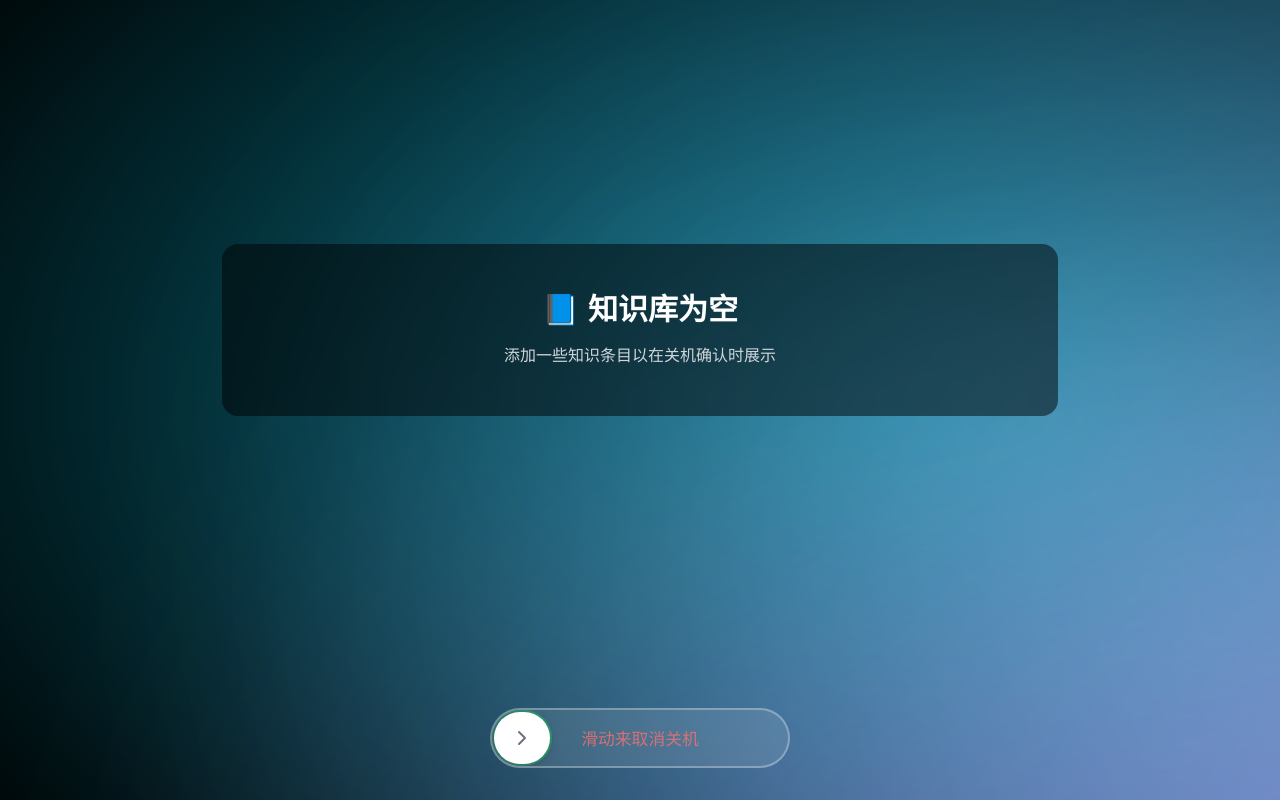
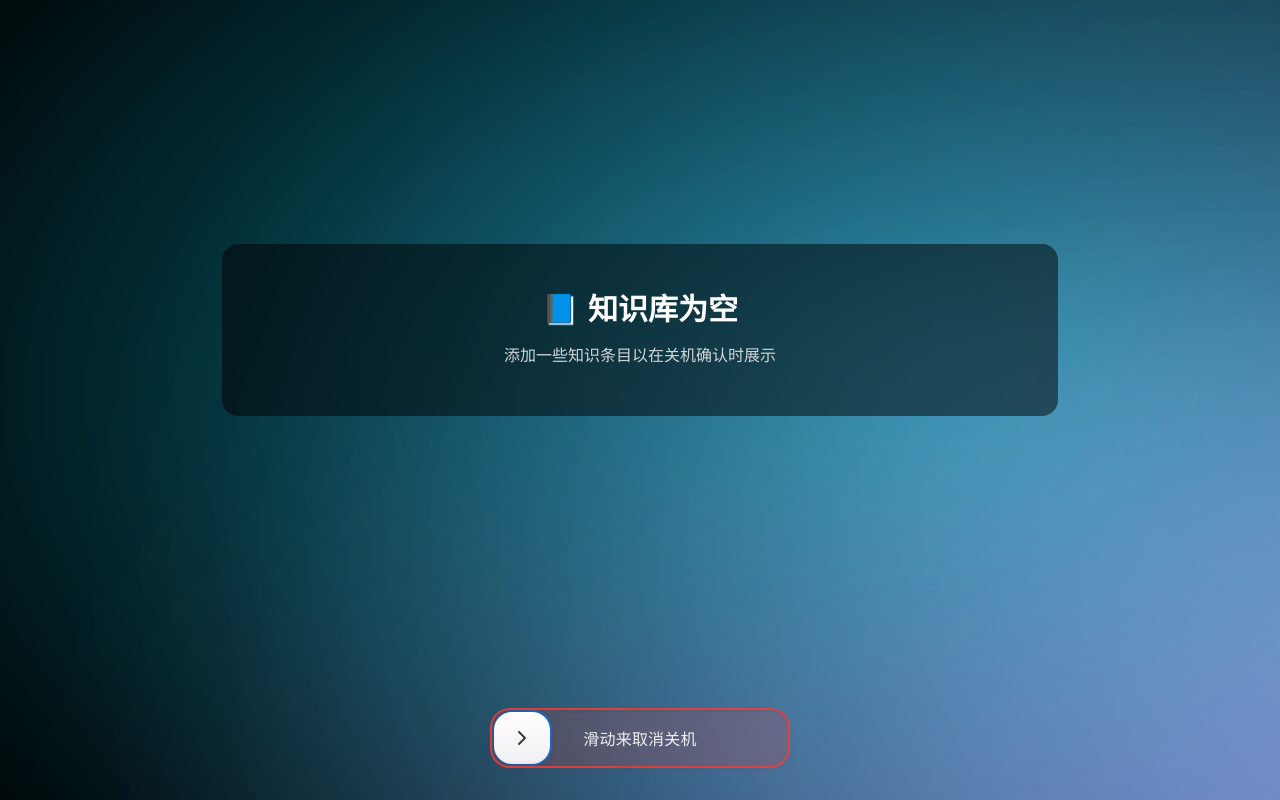
Before and after one commit to ouuyu/nezha-pro, a Vue app: page /#/shutdown-confirm in a window 1280 px wide. Built offline with nearby package versions, Linux system fonts and the light colour scheme.

Commit message:
refactor(SlideToUnlock): enhance UX and visual design

```diff
--- a/src/components/SlideToUnlock.vue
+++ b/src/components/SlideToUnlock.vue
@@ -6,7 +6,7 @@ interface Props {
   disabled?: boolean
   width?: number
   height?: number
-  countdownValue?: number | null // 新增：接收倒计时值
+  countdownValue?: number | null
 }
 
 const props = withDefaults(defineProps<Props>(), {
@@ -32,7 +32,7 @@ const maxPosition = computed(() => props.width - props.height)
 
 const knobStyle = computed(() => ({
   transform: `translateX(${knobPosition.value}px)`,
-  transition: isDragging.value ? 'none' : 'transform 0.3s ease',
+  transition: isDragging.value ? 'none' : 'transform 0.3s cubic-bezier(0.4, 0, 0.2, 1)',
 }))
 
 const progressStyle = computed(() => ({
@@ -43,54 +43,41 @@ const isUrgent = computed(() => props.countdownValue && props.countdownValue <=
 
 const textOpacity = computed(() => {
   const progress = knobPosition.value / maxPosition.value
-  return Math.max(0.3, 1 - progress * 1.5)
+  return Math.max(0.2, 1 - progress * 1.3)
 })
 
 function handleStart(event: MouseEvent | TouchEvent) {
   if (props.disabled)
     return
-
   isDragging.value = true
   const clientX = 'touches' in event ? event.touches[0].clientX : event.clientX
   startX.value = clientX - knobPosition.value
-
   document.addEventListener('mousemove', handleMove)
   document.addEventListener('mouseup', handleEnd)
   document.addEventListener('touchmove', handleMove)
   document.addEventListener('touchend', handleEnd)
-
   event.preventDefault()
 }
 
 function handleMove(event: MouseEvent | TouchEvent) {
   if (!isDragging.value)
     return
-
   const clientX = 'touches' in event ? event.touches[0].clientX : event.clientX
   currentX.value = clientX - startX.value
-
-  // 限制滑动范围
   knobPosition.value = Math.max(0, Math.min(maxPosition.value, currentX.value))
-
   event.preventDefault()
 }
 
 function handleEnd() {
   if (!isDragging.value)
     return
-
   isDragging.value = false
-
-  // 检查是否滑动到了最右边
   if (knobPosition.value >= maxPosition.value * 0.9) {
-    // 触发解锁
     emit('unlock')
   }
   else {
-    // 回弹到起始位置
     knobPosition.value = 0
   }
-
   document.removeEventListener('mousemove', handleMove)
   document.removeEventListener('mouseup', handleEnd)
   document.removeEventListener('touchmove', handleMove)
@@ -109,7 +96,6 @@ onUnmounted(() => {
     knobRef.value.removeEventListener('mousedown', handleStart)
     knobRef.value.removeEventListener('touchstart', handleStart)
   }
-
   document.removeEventListener('mousemove', handleMove)
   document.removeEventListener('mouseup', handleEnd)
   document.removeEventListener('touchmove', handleMove)
@@ -122,15 +108,13 @@ onUnmounted(() => {
     ref="sliderRef"
     class="slide-to-unlock"
     :style="{ width: `${width}px`, height: `${height}px` }"
-    :class="{ disabled }"
+    :class="{ disabled, urgent: isUrgent }"
   >
     <div class="track">
       <div class="progress" :style="progressStyle" />
-
-      <div class="text" :style="{ opacity: textOpacity }" :class="{ urgent: isUrgent }">
+      <div class="text" :style="{ opacity: textOpacity }">
         {{ text }}
       </div>
-
       <div
         ref="knobRef"
         class="knob"
@@ -158,17 +142,19 @@ onUnmounted(() => {
   position: relative;
   user-select: none;
   touch-action: none;
+  font-family: -apple-system, BlinkMacSystemFont, 'Segoe UI', Roboto, sans-serif;
 }
 
 .track {
   position: relative;
   width: 100%;
   height: 100%;
-  background: rgba(255, 255, 255, 0.1);
-  border: 2px solid rgba(255, 255, 255, 0.3);
-  border-radius: 30px;
+  background: rgba(255, 255, 255, 0.08);
+  border-radius: 20px;
   overflow: hidden;
-  backdrop-filter: blur(10px);
+  backdrop-filter: blur(12px);
+  box-shadow: inset 0 1px 3px rgba(0, 0, 0, 0.1), 0 1px 2px rgba(0, 0, 0, 0.05);
+  transition: border-color 0.4s ease, background 0.4s ease;
 }
 
 .progress {
@@ -176,9 +162,9 @@ onUnmounted(() => {
   top: 0;
   left: 0;
   height: 100%;
-  background: linear-gradient(90deg, rgba(34, 197, 94, 0.3), rgba(34, 197, 94, 0.6));
-  border-radius: 30px;
-  transition: width 0.1s ease;
+  background: linear-gradient(90deg, rgba(0, 122, 255, 0.3), rgba(0, 122, 255, 0.7));
+  border-radius: 20px;
+  transition: width 0.15s cubic-bezier(0.4, 0, 0.2, 1);
 }
 
 .text {
@@ -186,11 +172,12 @@ onUnmounted(() => {
   top: 50%;
   left: 50%;
   transform: translate(-50%, -50%);
-  color: white;
+  color: rgba(255, 255, 255, 0.9); /* Keep text white for clarity */
   font-size: 16px;
   font-weight: 500;
+  letter-spacing: 0.2px;
   pointer-events: none;
-  transition: opacity 0.2s ease, color 0.5s ease; /* 添加 color 过渡 */
+  transition: opacity 0.25s ease, transform 0.25s ease;
 }
 
 .knob {
@@ -200,50 +187,60 @@ onUnmounted(() => {
   width: calc(100% - 4px);
   height: calc(100% - 4px);
   max-width: 56px;
-  background: white;
-  border-radius: 26px;
+  background: linear-gradient(180deg, #ffffff, #f0f0f3);
+  border-radius: 18px;
   cursor: grab;
   display: flex;
   align-items: center;
   justify-content: center;
-  box-shadow: 0 2px 8px rgba(0, 0, 0, 0.2);
+  box-shadow: 0 2px 6px rgba(0, 0, 0, 0.15), inset 0 -1px 2px rgba(0, 0, 0, 0.05);
+  transition: box-shadow 0.2s ease, transform 0.3s cubic-bezier(0.4, 0, 0.2, 1);
 }
 
 .knob.dragging {
   cursor: grabbing;
-  box-shadow: 0 4px 12px rgba(0, 0, 0, 0.3);
+  box-shadow: 0 4px 12px rgba(0, 0, 0, 0.2), inset 0 -1px 2px rgba(0, 0, 0, 0.05);
+  transform: translateX(var(--knob-position, 0)) scale(1.02);
 }
 
 .knob-icon {
-  color: #6b7280;
+  color: #3a3a3c;
   display: flex;
   align-items: center;
   justify-content: center;
+  transition: color 0.2s ease;
+}
+
+.knob:hover .knob-icon {
+  color: #007aff;
 }
 
 .disabled {
-  opacity: 0.5;
+  opacity: 0.4;
   pointer-events: none;
 }
 
 .disabled .knob {
   cursor: not-allowed;
+  background: #e0e0e0;
 }
 
-/* 新增：紧急状态下的动画 */
-.text.urgent {
-  animation: urgent-pulse 1s infinite alternate;
-  color: #f87171; /* 紧急时变为红色 */
+.slide-to-unlock.urgent .track {
+  border: 2px solid rgba(255, 59, 48, 0.7); /* Red border for urgent state */
+  background: rgba(255, 59, 48, 0.15); /* Subtle red background */
+  animation: urgent-pulse 0.6s ease-in-out infinite alternate; /* Smooth pulse for entire frame */
 }
 
 @keyframes urgent-pulse {
   from {
-    transform: translate(-50%, -50%) scale(1);
-    opacity: 1;
+    border-color: rgba(255, 59, 48, 0.7);
+    background: rgba(255, 59, 48, 0.15);
+    box-shadow: inset 0 1px 3px rgba(0, 0, 0, 0.1), 0 1px 2px rgba(0, 0, 0, 0.05);
   }
   to {
-    transform: translate(-50%, -50%) scale(1.05);
-    opacity: 0.8;
+    border-color: rgba(255, 59, 48, 1);
+    background: rgba(255, 59, 48, 0.25);
+    box-shadow: inset 0 1px 3px rgba(0, 0, 0, 0.1), 0 2px 8px rgba(255, 59, 48, 0.3); /* Subtle red glow */
   }
 }
 </style>
```
